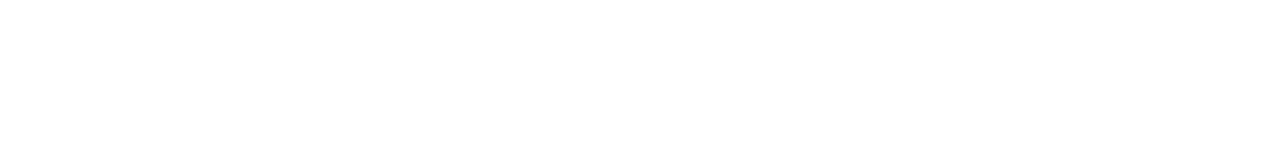
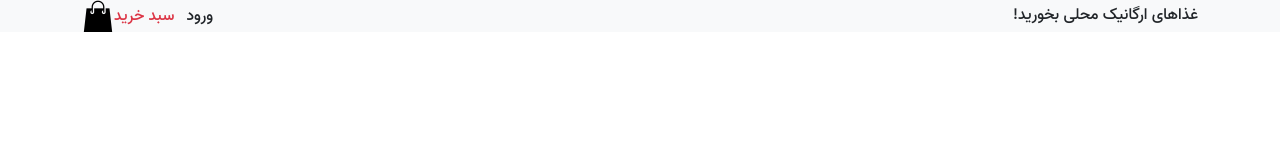
Before and after one commit to arminiranivash/store_site_template, a plain HTML site: page index.html in a window 1280 px wide. Drawn offline with Linux system fonts and the light colour scheme; files whose address does not match are found by name.

Commit message:
create top header

```diff
--- a/css/main.css
+++ b/css/main.css
@@ -6,3 +6,9 @@
     url('../fonts/Vazir-Medium.woff') format('woff'),
     url('../font/Vazir-Medium.ttf') format('truetype');
 }
+body{
+    font-family: 'vazir';
+}
+a{
+    text-decoration: none;
+}
--- a/index.html
+++ b/index.html
@@ -10,6 +10,24 @@
 </head>
 <body>
 
+    <div class="container-fluid bg-light">
+        <div class="container">
+            <div class="row align-items-center">
+                <div class="col">
+                    <h6 class="m-0">غذاهای ارگانیک محلی بخورید!</h6>
+                </div>
+                <div class="col text-end">
+                    <ul class="list-inline m-0">
+                        <li class="list-inline-item"><a href="#" class="link-dark">ورود</a></li>
+                        <li class="list-inline-item"><a href="#" class="link-danger"><span>سبد خرید</span><span><img src="./img/icons8-shopping-bag-ios-filled-32.png" alt="Shopping bag"></span></a></li>
+                    </ul>
+                </div>
+            </div>
+        </div>
+    </div>
+
+
+
 
     <script src="./js/bootstrap.bundle.min.js"></script>
 </body>
```
